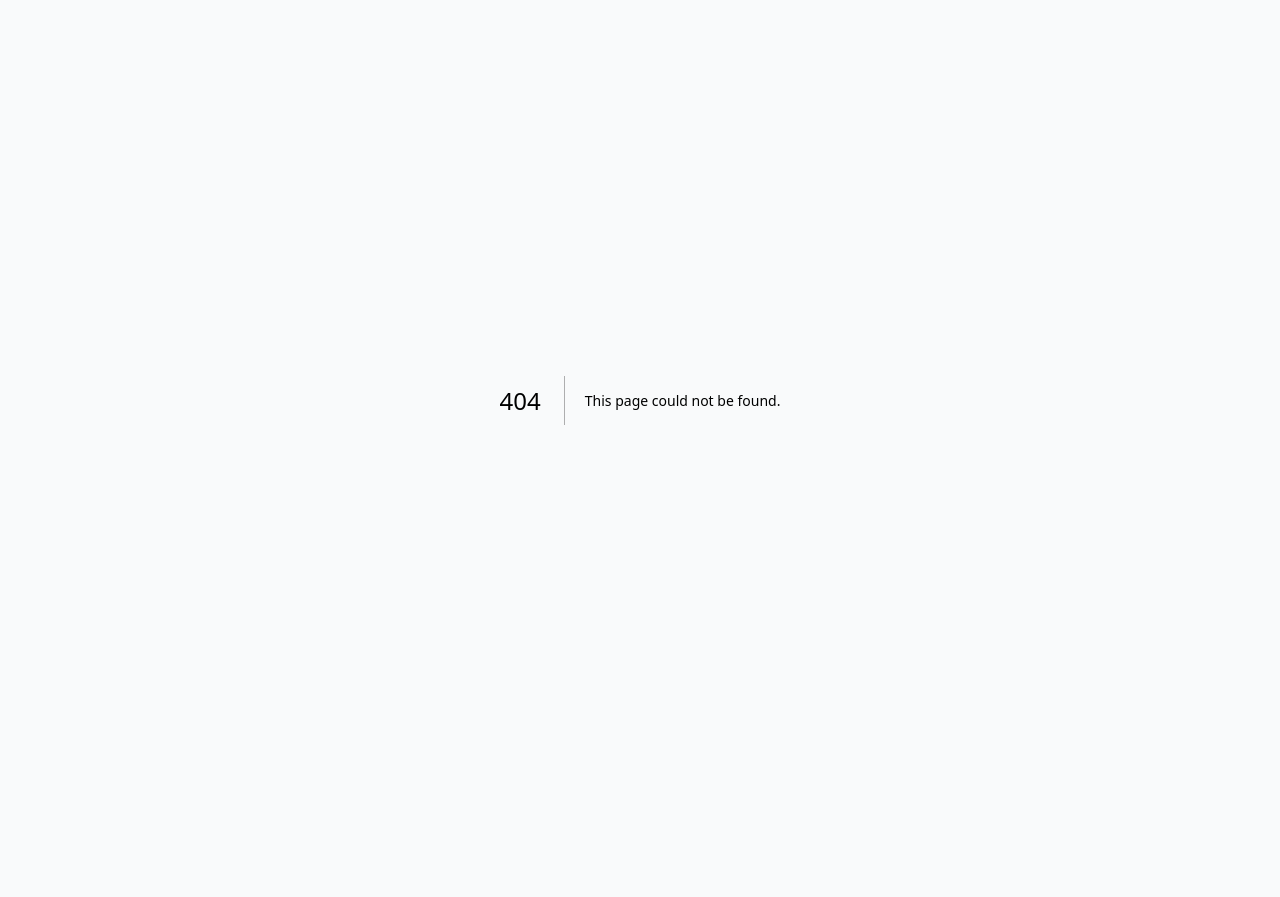
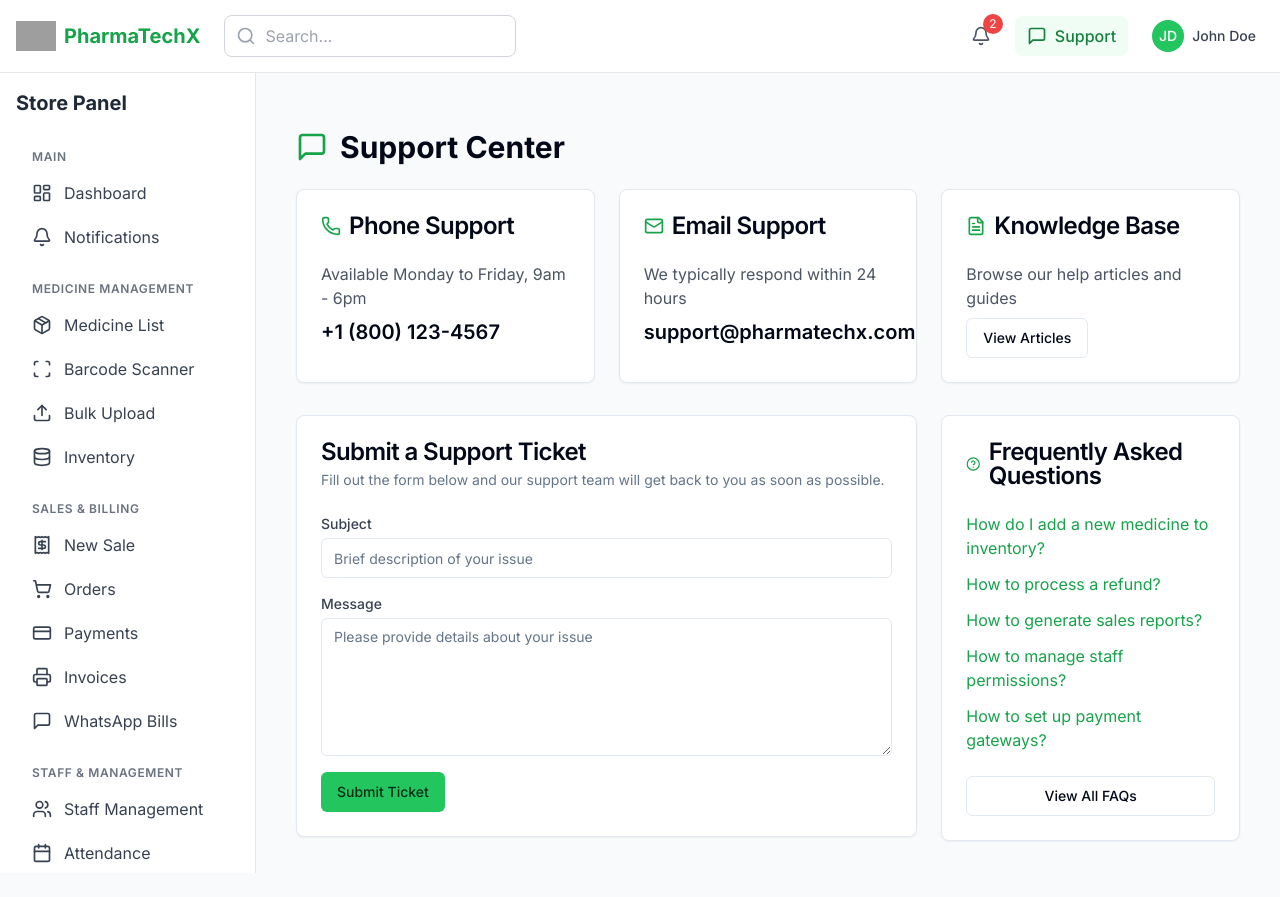
Before and after one commit to subhransupk/pharmatechx, a Next.js app: page /store-panel/support in a window 1280 px wide. Before the commit this address had no page. Before the commit the page ends 800 px from the top, so only its background shows below. Built offline with nearby package versions, Linux system fonts and the light colour scheme; grey boxes are pictures that could not be loaded.

Commit message:
Add support button to header and create support page

```diff
--- /dev/null
+++ b/app/store-panel/support/page.tsx
@@ -0,0 +1,171 @@
+"use client";
+
+import React, { useState } from "react";
+import { MessageSquare, Phone, Mail, FileText, HelpCircle } from "lucide-react";
+import { Button } from "@/components/ui/button";
+import { Card, CardContent, CardDescription, CardFooter, CardHeader, CardTitle } from "@/components/ui/card";
+import { Input } from "@/components/ui/input";
+import { Textarea } from "@/components/ui/textarea";
+
+const SupportPage = () => {
+  const [subject, setSubject] = useState("");
+  const [message, setMessage] = useState("");
+  const [isSubmitting, setIsSubmitting] = useState(false);
+
+  const handleSubmit = (e: React.FormEvent) => {
+    e.preventDefault();
+    setIsSubmitting(true);
+
+    // Simulate API call
+    setTimeout(() => {
+      setIsSubmitting(false);
+      setSubject("");
+      setMessage("");
+      alert("Your support request has been submitted. We'll get back to you soon!");
+    }, 1500);
+  };
+
+  return (
+    <div className="container mx-auto py-8 px-4">
+      <div className="flex items-center mb-6">
+        <MessageSquare className="w-8 h-8 text-green-600 mr-3" />
+        <h1 className="text-3xl font-bold">Support Center</h1>
+      </div>
+
+      <div className="grid grid-cols-1 md:grid-cols-3 gap-6 mb-8">
+        <Card>
+          <CardHeader>
+            <div className="flex items-center">
+              <Phone className="w-5 h-5 text-green-600 mr-2" />
+              <CardTitle>Phone Support</CardTitle>
+            </div>
+          </CardHeader>
+          <CardContent>
+            <p className="text-gray-600">Available Monday to Friday, 9am - 6pm</p>
+            <p className="text-xl font-semibold mt-2">+1 (800) 123-4567</p>
+          </CardContent>
+        </Card>
+
+        <Card>
+          <CardHeader>
+            <div className="flex items-center">
+              <Mail className="w-5 h-5 text-green-600 mr-2" />
+              <CardTitle>Email Support</CardTitle>
+            </div>
+          </CardHeader>
+          <CardContent>
+            <p className="text-gray-600">We typically respond within 24 hours</p>
+            <p className="text-xl font-semibold mt-2">support@pharmatechx.com</p>
+          </CardContent>
+        </Card>
+
+        <Card>
+          <CardHeader>
+            <div className="flex items-center">
+              <FileText className="w-5 h-5 text-green-600 mr-2" />
+              <CardTitle>Knowledge Base</CardTitle>
+            </div>
+          </CardHeader>
+          <CardContent>
+            <p className="text-gray-600">Browse our help articles and guides</p>
+            <Button variant="outline" className="mt-2">
+              View Articles
+            </Button>
+          </CardContent>
+        </Card>
+      </div>
+
+      <div className="grid grid-cols-1 md:grid-cols-3 gap-6">
+        <div className="md:col-span-2">
+          <Card>
+            <CardHeader>
+              <CardTitle>Submit a Support Ticket</CardTitle>
+              <CardDescription>
+                Fill out the form below and our support team will get back to you as soon as possible.
+              </CardDescription>
+            </CardHeader>
+            <CardContent>
+              <form onSubmit={handleSubmit}>
+                <div className="mb-4">
+                  <label htmlFor="subject" className="block text-sm font-medium text-gray-700 mb-1">
+                    Subject
+                  </label>
+                  <Input
+                    id="subject"
+                    value={subject}
+                    onChange={(e) => setSubject(e.target.value)}
+                    placeholder="Brief description of your issue"
+                    required
+                  />
+                </div>
+                <div className="mb-4">
+                  <label htmlFor="message" className="block text-sm font-medium text-gray-700 mb-1">
+                    Message
+                  </label>
+                  <Textarea
+                    id="message"
+                    value={message}
+                    onChange={(e) => setMessage(e.target.value)}
+                    placeholder="Please provide details about your issue"
+                    rows={6}
+                    required
+                  />
+                </div>
+                <Button type="submit" disabled={isSubmitting}>
+                  {isSubmitting ? "Submitting..." : "Submit Ticket"}
+                </Button>
+              </form>
+            </CardContent>
+          </Card>
+        </div>
+
+        <div>
+          <Card>
+            <CardHeader>
+              <div className="flex items-center">
+                <HelpCircle className="w-5 h-5 text-green-600 mr-2" />
+                <CardTitle>Frequently Asked Questions</CardTitle>
+              </div>
+            </CardHeader>
+            <CardContent>
+              <ul className="space-y-3">
+                <li>
+                  <a href="#" className="text-green-600 hover:underline">
+                    How do I add a new medicine to inventory?
+                  </a>
+                </li>
+                <li>
+                  <a href="#" className="text-green-600 hover:underline">
+                    How to process a refund?
+                  </a>
+                </li>
+                <li>
+                  <a href="#" className="text-green-600 hover:underline">
+                    How to generate sales reports?
+                  </a>
+                </li>
+                <li>
+                  <a href="#" className="text-green-600 hover:underline">
+                    How to manage staff permissions?
+                  </a>
+                </li>
+                <li>
+                  <a href="#" className="text-green-600 hover:underline">
+                    How to set up payment gateways?
+                  </a>
+                </li>
+              </ul>
+            </CardContent>
+            <CardFooter>
+              <Button variant="outline" className="w-full">
+                View All FAQs
+              </Button>
+            </CardFooter>
+          </Card>
+        </div>
+      </div>
+    </div>
+  );
+};
+
+export default SupportPage;
--- a/components/store-panel/Header.tsx
+++ b/components/store-panel/Header.tsx
@@ -1,5 +1,5 @@
 import React, { useState } from 'react';
-import { Bell, Search, User, LogOut, Settings, HelpCircle } from 'lucide-react';
+import { Bell, Search, User, LogOut, Settings, HelpCircle, MessageSquare } from 'lucide-react';
 import Link from 'next/link';
 import Image from 'next/image';
 
@@ -109,6 +109,15 @@ const Header = () => {
               )}
             </div>
 
+            {/* Support Button */}
+            <Link
+              href="/store-panel/support"
+              className="flex items-center space-x-2 px-3 py-2 bg-green-50 text-green-700 rounded-lg hover:bg-green-100 transition-colors"
+            >
+              <MessageSquare className="w-5 h-5" />
+              <span className="font-medium">Support</span>
+            </Link>
+
             {/* User Profile Dropdown */}
             <div className="relative">
               <button
```
